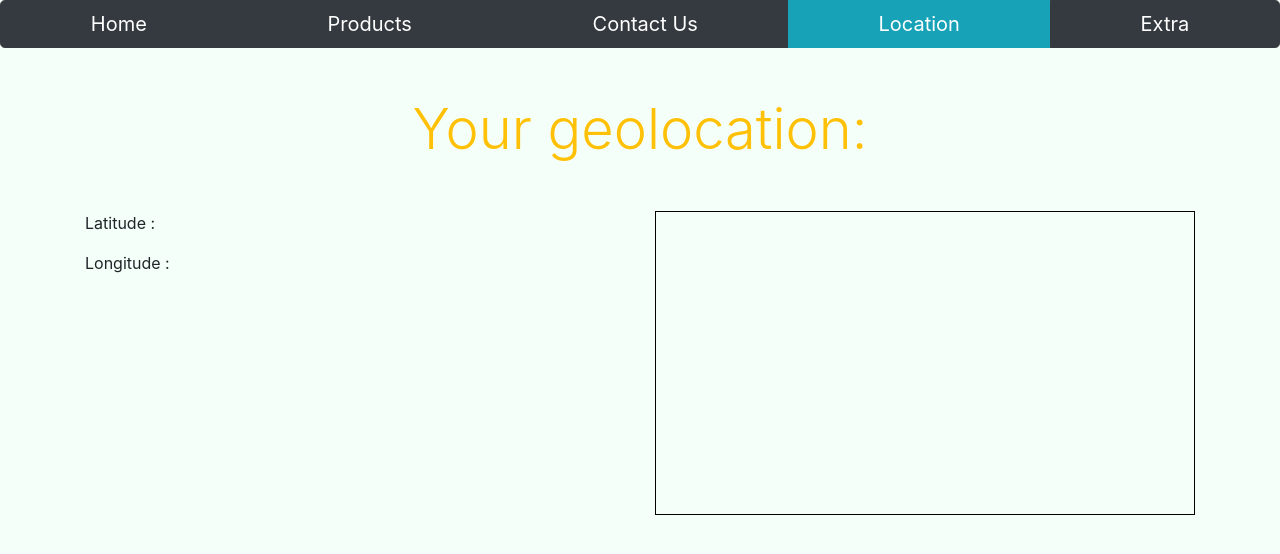
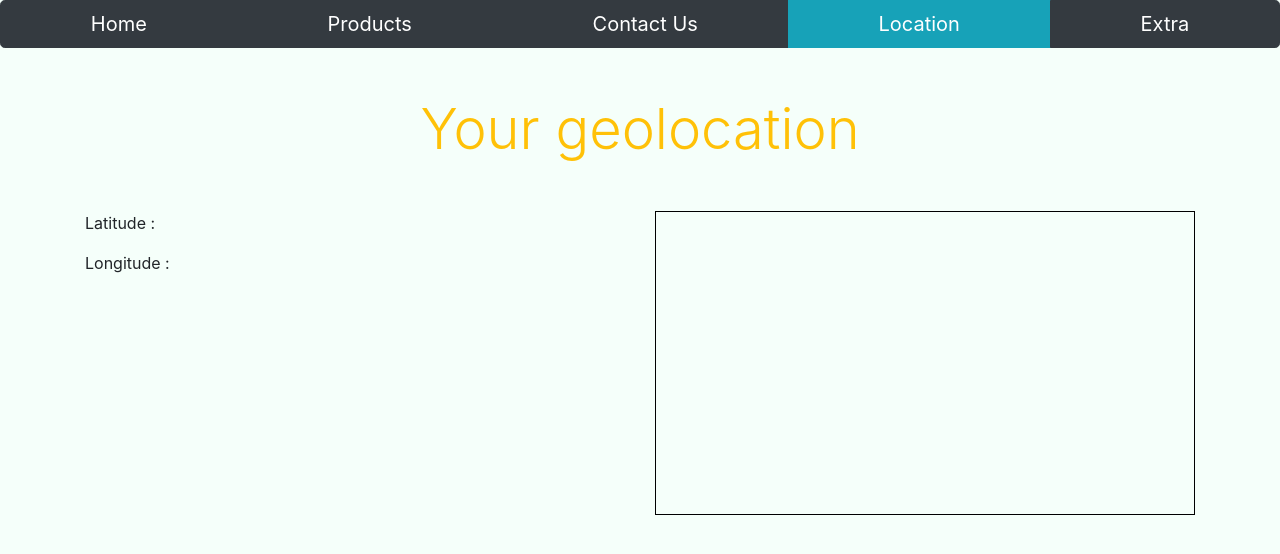
Before and after one commit to helenebieber/helenebieber.github.io, a plain HTML site: page location.html in a window 1280 px wide. Drawn offline with nearby package versions, Linux system fonts and the light colour scheme.

Commit message:
Update location.html

```diff
--- a/location.html
+++ b/location.html
@@ -40,7 +40,7 @@ crossorigin="anonymous">
             <a href="extra.html" class="btn btn-dark btn-lg" >Extra</a>
         </div>
 
-        <h1 class="display-4 text-center text-warning mt-5 pt-5 mb-5">Your geolocation:</h1>
+        <h1 class="display-4 text-center text-warning mt-5 pt-5 mb-5">Your geolocation</h1>
 
         <div class="row">
     <div class="col-sm">
```
